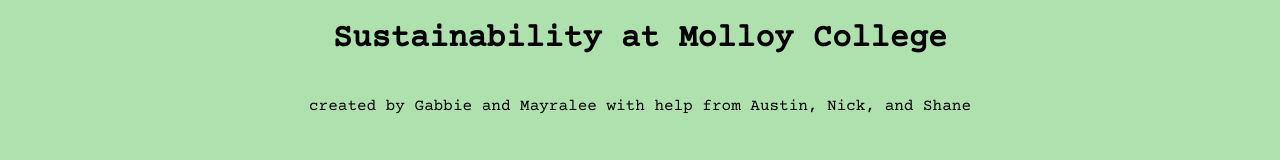
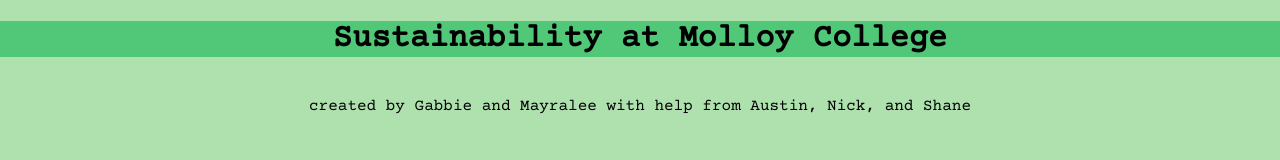
Before and after one commit to mayraleem/sustainabilitymapping, a plain HTML site: page publicsquare.html in a window 1280 px wide. Drawn offline with nearby package versions, Linux system fonts and the light colour scheme.

Commit message:
Update styles.css

```diff
--- a/styles.css
+++ b/styles.css
@@ -1,6 +1,6 @@
 body {
   font-family: 'Courier Prime', monospace;
-  background-color: #AFE1AF
+  background-color: #AFE1AF;
 }
 
 p {
@@ -25,6 +25,7 @@ h1 {
 
 #title {
   font-family: 'Courier Prime', monospace;
+  background-color:#50C878;
 }
 
 #response {
```
